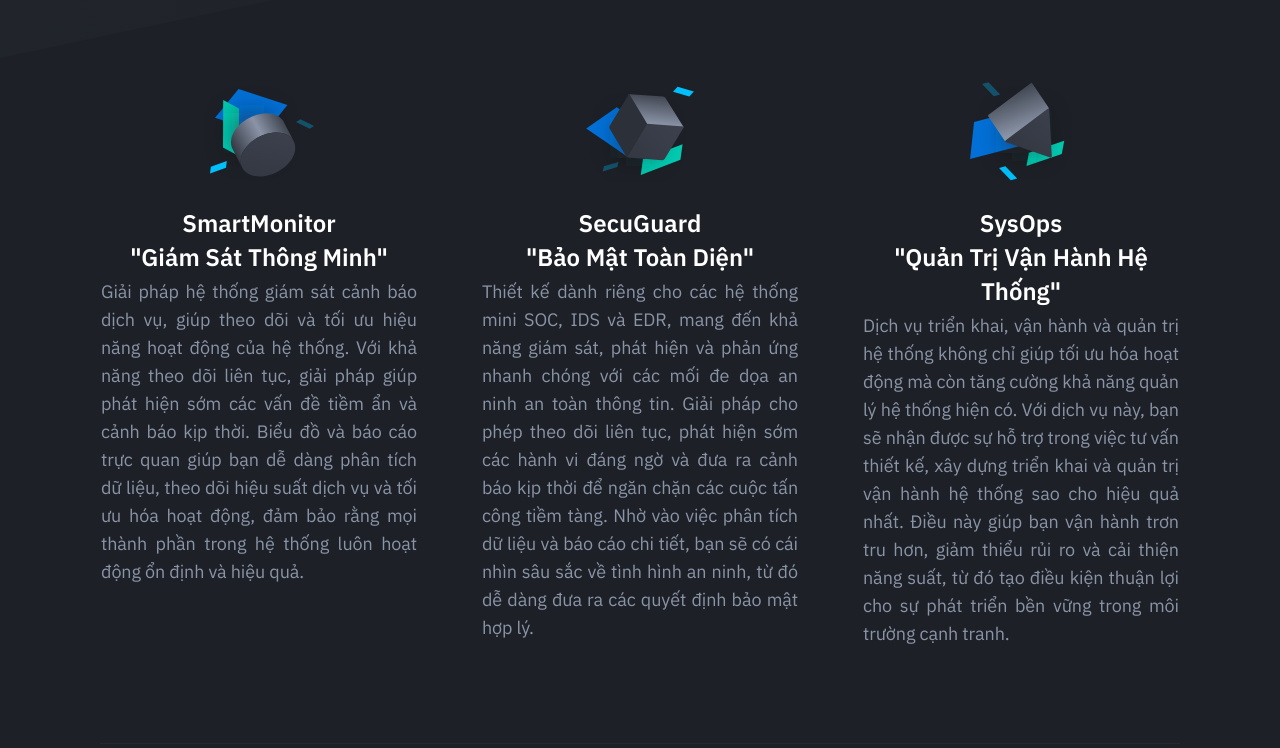
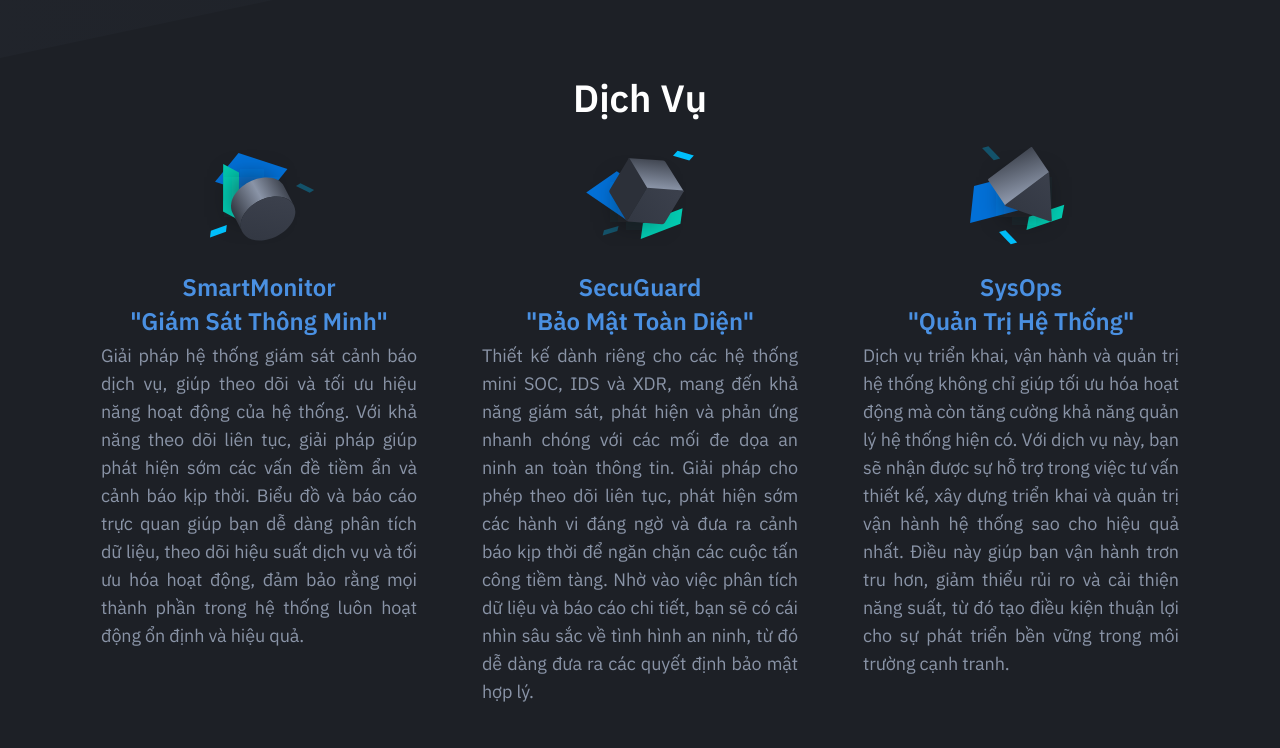
Before and after one commit to s4c-team/s4c-team.github.io, a plain HTML site: page index.html in a window 1280 px wide. Shown: the part 672-1420 px from the top of the page. Drawn offline with nearby package versions, Linux system fonts and the light colour scheme.

Commit message:
update content

```diff
--- a/index.html
+++ b/index.html
@@ -10,6 +10,7 @@
 	<script src="https://unpkg.com/animejs@3.0.1/lib/anime.min.js"></script>
     <script src="https://unpkg.com/scrollreveal@4.0.0/dist/scrollreveal.min.js"></script>
 </head>
+
 <body class="is-boxed has-animations">
     <div class="body-wrap">
         <header class="site-header">
@@ -57,13 +58,14 @@
             <section class="features section">
                 <div class="container">
 					<div class="features-inner section-inner has-bottom-divider">
+						<h2 class="section-title mt-0" style="text-align: center;" >Dịch Vụ</h2>
                         <div class="features-wrap">
                             <div class="feature text-center is-revealing">
                                 <div class="feature-inner">
                                     <div class="feature-icon">
 										<img src="dist/images/feature-icon-01.svg" alt="Feature 01">
                                     </div>
-                                    <h4 class="feature-title mt-24">SmartMonitor </br> "Giám Sát Thông Minh"</h4>
+                                    <h4 class="feature-title mt-24" style="text-align: center; color: #4a90e2;">SmartMonitor </br> "Giám Sát Thông Minh"</h4>
                                     <p class="text-sm mb-0" style="text-align: justify;">Giải pháp hệ thống giám sát cảnh báo dịch vụ, giúp theo dõi và tối ưu hiệu năng hoạt động của hệ thống. Với khả năng theo dõi liên tục, giải pháp giúp phát hiện sớm các vấn đề tiềm ẩn và cảnh báo kịp thời. Biểu đồ và báo cáo trực quan giúp bạn dễ dàng phân tích dữ liệu, theo dõi hiệu suất dịch vụ và tối ưu hóa hoạt động, đảm bảo rằng mọi thành phần trong hệ thống luôn hoạt động ổn định và hiệu quả.</p>
                                 </div>
                             </div>
@@ -72,8 +74,8 @@
                                     <div class="feature-icon">
 										<img src="dist/images/feature-icon-02.svg" alt="Feature 02">
                                     </div>
-                                    <h4 class="feature-title mt-24">SecuGuard </br> "Bảo Mật Toàn Diện"</h4>
-                                    <p class="text-sm mb-0" style="text-align: justify;">Thiết kế dành riêng cho các hệ thống mini SOC, IDS và EDR, mang đến khả năng giám sát, phát hiện và phản ứng nhanh chóng với các mối đe dọa an ninh an toàn thông tin. Giải pháp cho phép theo dõi liên tục, phát hiện sớm các hành vi đáng ngờ và đưa ra cảnh báo kịp thời để ngăn chặn các cuộc tấn công tiềm tàng. Nhờ vào việc phân tích dữ liệu và báo cáo chi tiết, bạn sẽ có cái nhìn sâu sắc về tình hình an ninh, từ đó dễ dàng đưa ra các quyết định bảo mật hợp lý.</p>
+                                    <h4 class="feature-title mt-24" style="text-align: center; color: #4a90e2;">SecuGuard </br> "Bảo Mật Toàn Diện"</h4>
+                                    <p class="text-sm mb-0" style="text-align: justify;">Thiết kế dành riêng cho các hệ thống mini SOC, IDS và XDR, mang đến khả năng giám sát, phát hiện và phản ứng nhanh chóng với các mối đe dọa an ninh an toàn thông tin. Giải pháp cho phép theo dõi liên tục, phát hiện sớm các hành vi đáng ngờ và đưa ra cảnh báo kịp thời để ngăn chặn các cuộc tấn công tiềm tàng. Nhờ vào việc phân tích dữ liệu và báo cáo chi tiết, bạn sẽ có cái nhìn sâu sắc về tình hình an ninh, từ đó dễ dàng đưa ra các quyết định bảo mật hợp lý.</p>
                                 </div>
                             </div>
                             <div class="feature text-center is-revealing">
@@ -81,7 +83,7 @@
                                     <div class="feature-icon">
 										<img src="dist/images/feature-icon-03.svg" alt="Feature 03">
                                     </div>
-                                    <h4 class="feature-title mt-24">SysOps </br> "Quản Trị Vận Hành Hệ Thống"</h4>
+                                    <h4 class="feature-title mt-24" style="text-align: center; color: #4a90e2;">SysOps </br> "Quản Trị Hệ Thống"</h4>
                                     <p class="text-sm mb-0" style="text-align: justify;">Dịch vụ triển khai, vận hành và quản trị hệ thống không chỉ giúp tối ưu hóa hoạt động mà còn tăng cường khả năng quản lý hệ thống hiện có. Với dịch vụ này, bạn sẽ nhận được sự hỗ trợ trong việc tư vấn thiết kế, xây dựng triển khai và quản trị vận hành hệ thống sao cho hiệu quả nhất. Điều này giúp bạn vận hành trơn tru hơn, giảm thiểu rủi ro và cải thiện năng suất, từ đó tạo điều kiện thuận lợi cho sự phát triển bền vững trong môi trường cạnh tranh.</p>
                                 </div>
                             </div>
@@ -148,7 +150,7 @@
                                         </ul>
                                     </div>
                                     <div class="pricing-table-cta mb-8">
-                                        <a class="button button-primary button-shadow button-block" href="#">Pre order now</a>
+                                        <a class="button button-primary button-shadow button-block" href="#">Call Now</a>
                                     </div>
                                 </div>
                             </div>
@@ -157,7 +159,7 @@
                 </div>
             </section>
 
-			<section class="cta section">
+			<!--<section class="cta section">
 				<div class="container">
 					<div class="cta-inner section-inner">
 						<h3 class="section-title mt-0">Still not convinced on buying?</h3>
@@ -166,7 +168,7 @@
 						</div>
 					</div>
 				</div>
-			</section>
+			</section>-->
         </main>
 
         <footer class="site-footer">
@@ -217,7 +219,7 @@
                             </a>
                         </li>
                     </ul>
-                    <div class="footer-copyright">&copy; 2019 Solid, all rights reserved</div>
+                    <div class="footer-copyright">&copy; 2024 S4C Team, all rights reserved</div>
                 </div>
             </div>
         </footer>
```
